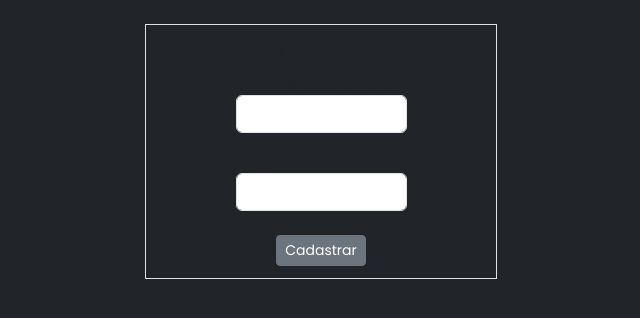
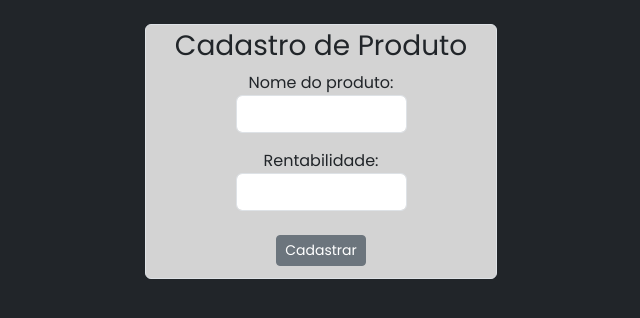
Before and after one commit to LucVictor/Trabalho_Pratico_3, a Flask app: page /cadastrar_produto in a window 1280 px wide. Shown: the part 47-365 px from the top of the page, without its empty margins (319-959 px from the left). Run offline with Flask 3, Linux system fonts and the light colour scheme; data that the repository does not hold is empty.

Commit message:
Correção de layout.

```diff
--- a/app/templates/cadastrar_produto.html
+++ b/app/templates/cadastrar_produto.html
@@ -1,6 +1,17 @@
 {% extends 'template.html' %}
 {% block content %}
-<div class="border m-auto mt-4 p-1 text-center">
+            <style>
+    .negrito {
+        font-weight: bold;
+    }
+    .fundo{
+        background-color: lightgrey;
+    }
+    .tamanho{
+        width: 75px;
+    }
+</style>
+<div class="border m-auto fundo rounded mt-4 p-1 text-center">
     <h3>Cadastro de Produto</h3>
     <form action="/cadastrar_produto" method="post">
         <div class="mb-3"><label for="nome">Nome do produto:</label>
```
